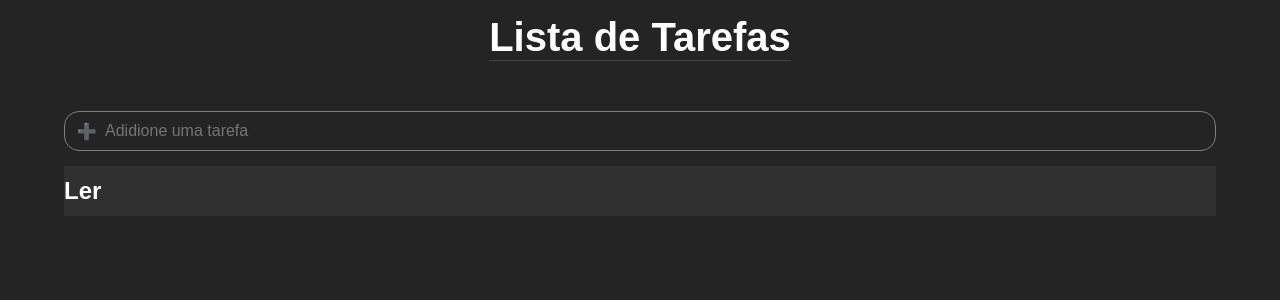
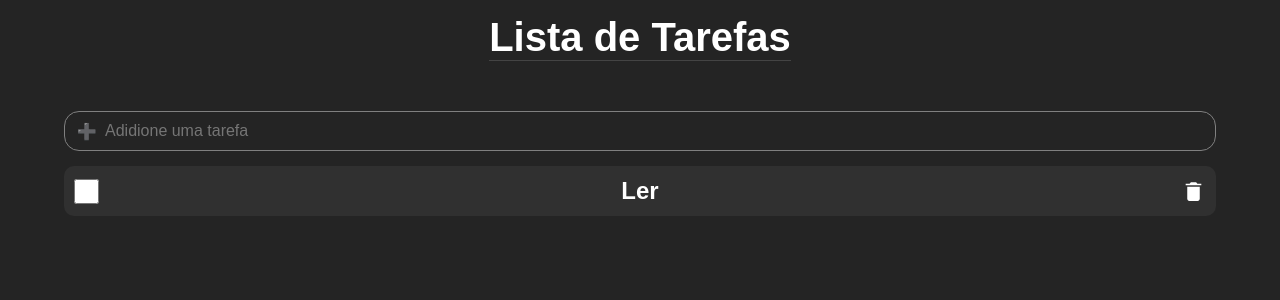
Before and after one commit to marlleyck/todolist-fullstack, a React (Vite) app in the folder frontend/: page / in a window 1280 px wide. Shown: the top 300 px of the page. Built offline with nearby package versions, Linux system fonts and the light colour scheme.

Commit message:
style: created item

```diff
--- a/frontend/src/components/ListItems/Item/index.tsx
+++ b/frontend/src/components/ListItems/Item/index.tsx
@@ -1,4 +1,5 @@
-import { Container, Title } from "./styles";
+import { Checkbox, Container, Title } from "./styles";
+import { IoMdTrash } from 'react-icons/io';
 
 type ItemProps = {
     title?: string;
@@ -9,7 +10,13 @@ type ItemProps = {
 export const Item = ({ title, description, completed }: ItemProps) => {
     return (
         <Container>
+            <Checkbox
+            type='checkbox' />
             <Title>Ler</Title>
+            <IoMdTrash
+            color='white'
+            size={25}
+            style={{ cursor: 'pointer' }} />
         </Container>
     );
 }
--- a/frontend/src/components/ListItems/Item/styles.ts
+++ b/frontend/src/components/ListItems/Item/styles.ts
@@ -6,6 +6,10 @@ export const Container = styled.div`
 
     display: flex;
     align-items: center;
+    justify-content: space-between;
+
+    border-radius: 10px;
+    padding: 10px;
 
     background-color: rgb(48, 48, 48);
 `
@@ -14,3 +18,8 @@ export const Title = styled.h2`
     font-family: sans-serif;
     color: white;
 `
+
+export const Checkbox = styled.input`
+    width: 25px;
+    height: 25px;
+`
```
